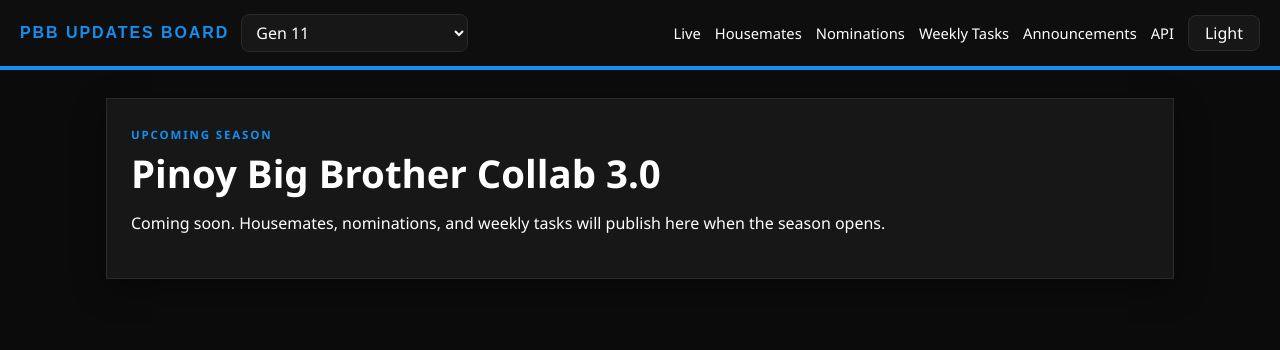
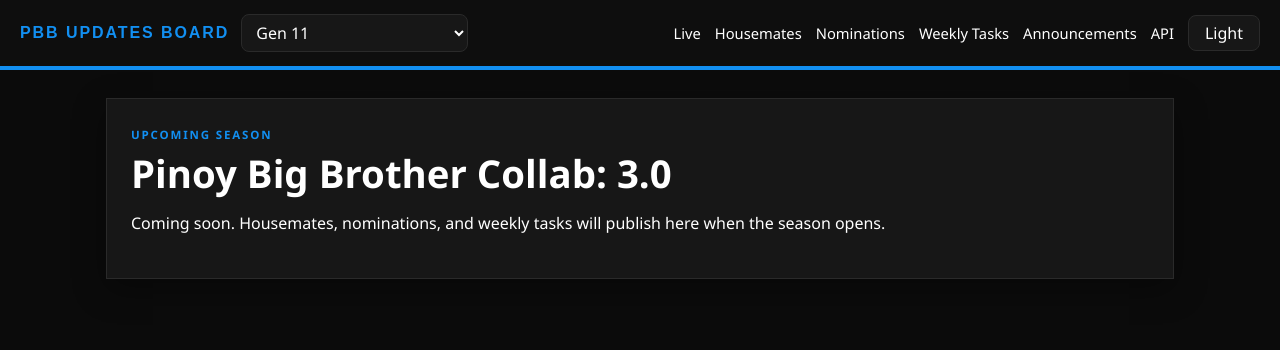
Before and after one commit to drpsphca/PHCASite-PBBUpdates, a Jekyll site: the page built from collab-3-0.md, in a window 1280 px wide. Shown: the top 350 px of the page. Built offline with Jekyll 4.4.1, drawn with Linux system fonts in a browser that asks for light colours; some of the changed lines change nothing that is shown.

Commit message:
20261001-06

```diff
--- a/collab-3-0.md
+++ b/collab-3-0.md
@@ -1,11 +1,11 @@
 ---
 layout: default
-title: Collab 3.0
-permalink: /collab-3.0.html
+title: PBB Collab 3.0
+permalink: /collab3.html
 ---
 
 <section class="hero">
   <p class="kicker">Upcoming season</p>
-  <h1>Pinoy Big Brother Collab 3.0</h1>
+  <h1>Pinoy Big Brother Collab: 3.0</h1>
   <p>Coming soon. Housemates, nominations, and weekly tasks will publish here when the season opens.</p>
 </section>
```
